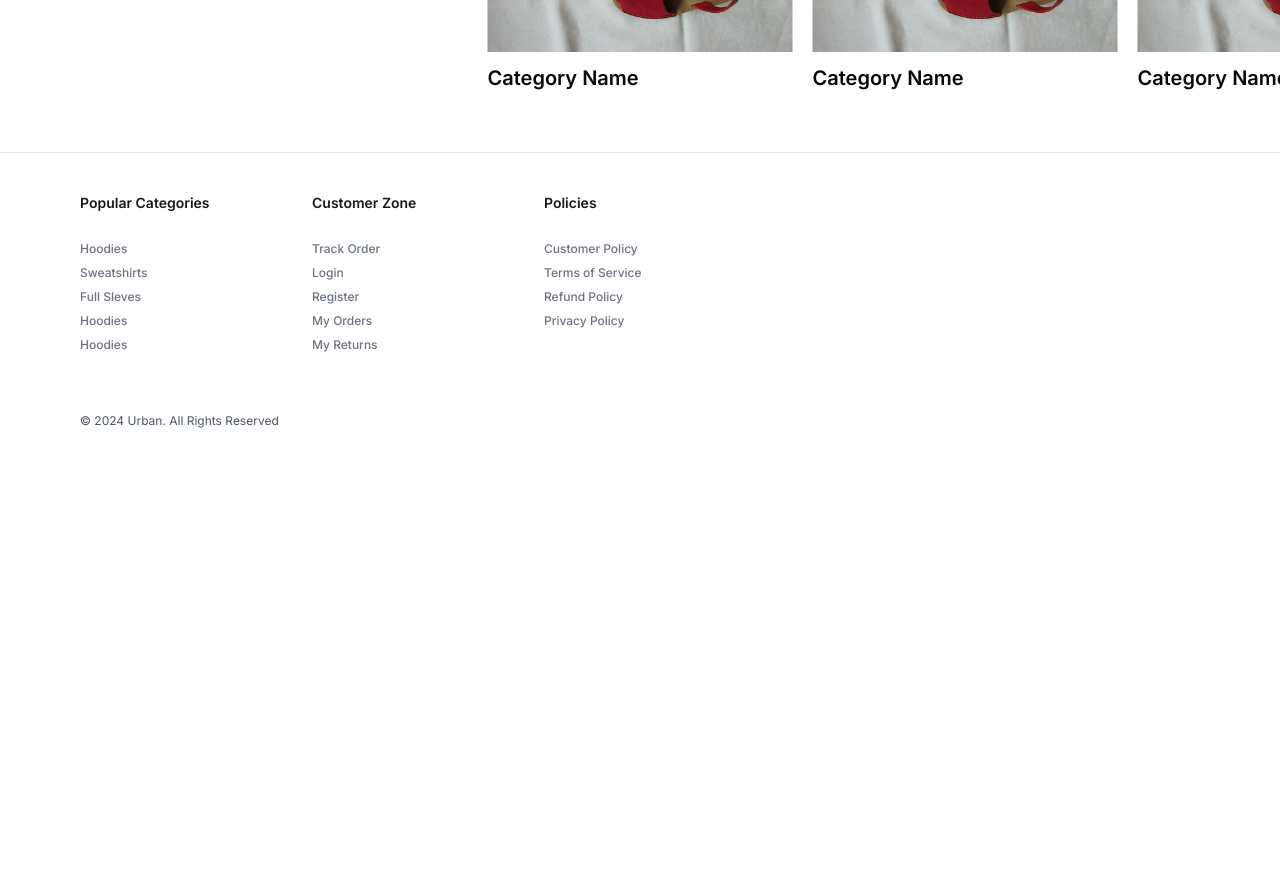
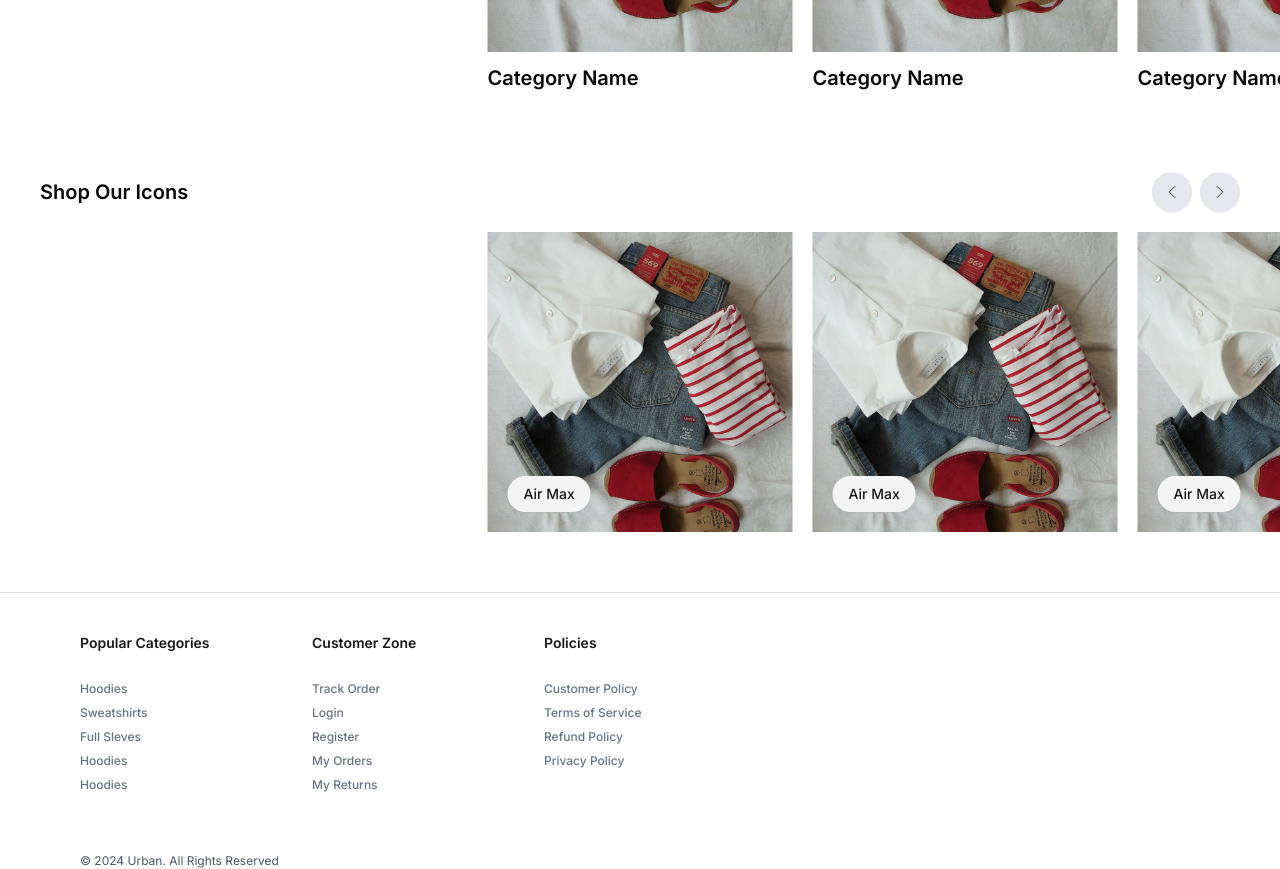
Before and after one commit to Appbaksho/urban, a Next.js app in the folder urban-website/: page / in a window 1280 px wide. Shown: the part 1160-2029 px from the top of the page. Before the commit the page ends 1589 px from the top, so only its background shows below. Built offline with nearby package versions, Linux system fonts and the light colour scheme.

Commit message:
created shop our icons container

```diff
--- a/urban-website/app/page.tsx
+++ b/urban-website/app/page.tsx
@@ -4,6 +4,7 @@ import Image from "next/image";
 import Footer from "@/components/common/footer";
 import HeroSection from "@/components/home/hero-section";
 import LatestAndGreatest from "@/components/home/latest-and-greatest";
+import ShopOurIcons from "@/components/home/shop-our-icons";
 
 export default function Home() {
   return (
@@ -11,6 +12,7 @@ export default function Home() {
     <Navbar/>
     <HeroSection/>
     <LatestAndGreatest/>
+    <ShopOurIcons/>
     <Footer/>
     </>
   );
--- a/urban-website/components/home/category-container.tsx
+++ b/urban-website/components/home/category-container.tsx
@@ -1,8 +1,15 @@
+import Image from 'next/image'
 import React from 'react'
+import { Button } from '../ui/button'
 
 const CategoryContainer = () => {
   return (
-    <div>CategoryContainer</div>
+    <div className="w-full h-[300px] relative">
+        <Image src="/1.jpg" height={200} width={300} alt='Urban' className='w-full object-cover absolute top-0 left-0 right-0 bottom-0 h-full'/>
+        <div className="absolute top-0 left-0 right-0 bottom-0 h-full w-full p-5 flex items-end">
+            <Button className='rounded-full' variant="secondary">Air Max</Button>
+        </div>
+    </div>
   )
 }
 
--- /dev/null
+++ b/urban-website/components/home/shop-our-icons.tsx
@@ -0,0 +1,53 @@
+"use client"
+import React from 'react'
+import { Swiper, SwiperRef, SwiperSlide, useSwiper } from 'swiper/react';
+import {Navigation} from 'swiper/modules'
+import 'swiper/css'
+import CategoryBanner from './category-banner';
+import { Button } from '../ui/button';
+import { ChevronLeft, ChevronRight } from 'lucide-react';
+import CategoryContainer from './category-container';
+
+const ShopOurIcons = () => {
+
+    const swiper = React.useRef<SwiperRef>(null)
+  return (
+    <div className='py-10'>
+        <div className="flex items-center justify-between px-5 md:px-10">
+            <p className="font-semibold text-xl">Shop Our Icons</p>
+            <div className="flex items-center gap-2">
+                <Button variant="secondary" onClick={()=> swiper.current?.swiper.slidePrev()} className='rounded-full h-[40px] w-[40px] flex items-center justify-center p-0 bg-gray-200 hover:bg-gray-300'>
+                    <ChevronLeft size={22} strokeWidth={1}/>
+                </Button>
+                <Button variant="secondary" onClick={()=> swiper.current?.swiper.slideNext()} className='rounded-full h-[40px] w-[40px] flex items-center justify-center p-0 bg-gray-200 hover:bg-gray-300'>
+                    <ChevronRight size={22} strokeWidth={1}/>
+                </Button>
+            </div>
+        </div>
+        <Swiper
+        ref={swiper}
+        centeredSlides
+        className='mt-5'
+      spaceBetween={20}
+      breakpoints={{
+        640: {
+          slidesPerView: 2,
+        },
+        768: {
+          slidesPerView: 3,
+        },
+        1024: {
+          slidesPerView: 4,
+        },
+      }}
+    >
+        {Array(10).fill("_").map((v,i)=>{
+            return <SwiperSlide key={i}><CategoryContainer/></SwiperSlide>
+        })}
+
+    </Swiper>
+    </div>
+  )
+}
+
+export default ShopOurIcons
```
